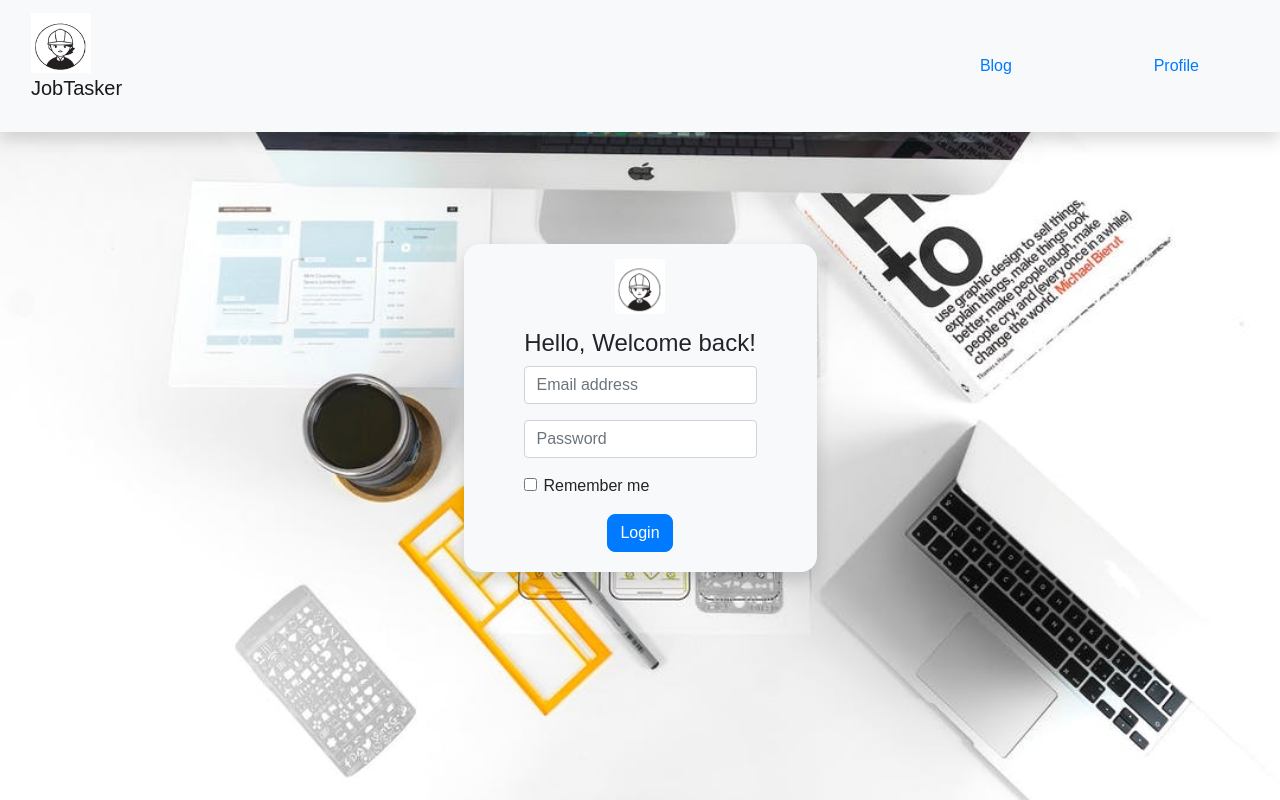
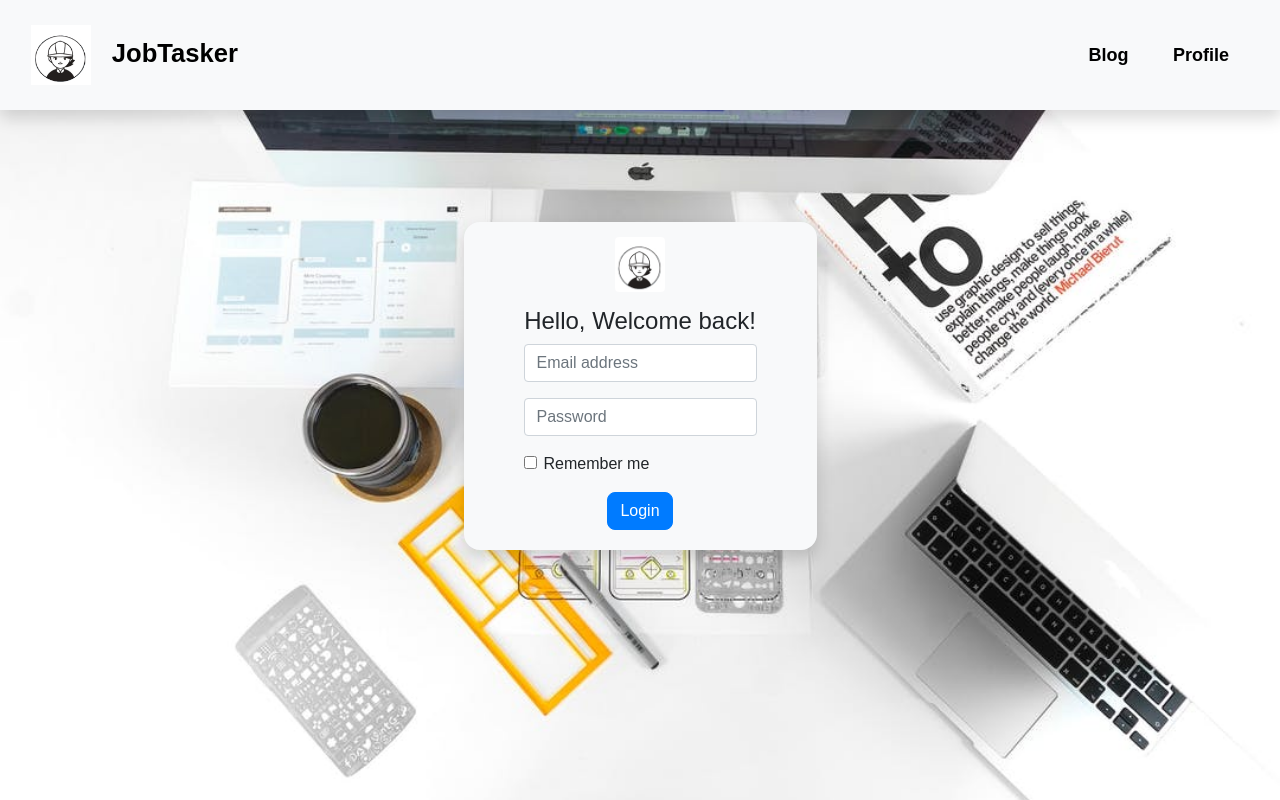
Before and after one commit to argohinori/TUBES-WEBPRO, a plain HTML site: page Login.html in a window 1280 px wide. Drawn offline with nearby package versions, Linux system fonts and the light colour scheme.

Commit message:
Update Login.html

```diff
--- a/Login.html
+++ b/Login.html
@@ -15,9 +15,13 @@
         	<div class="container-fluid">
         		<a class="navbar-brand" href="#">
 	      			<img src="img/logo.jpg" alt="" width="60" height="60">
-	  		 		<p class = "navbartitle">JobTasker</p>
-	  		 		<a class = "navbarlink" id = "navblog" href = "blog.html">Blog</a>
-	  		 		<a class = "navbarlink" id = "navprofile" href = "Login.html">Profile</a>
+	  		 		<ul class = "navlink">
+	  		 			<li><a href = "index.html" id = "titlehead">JobTasker</a></li>
+	  		 		</ul>
+	  		 		<ul class = "navlink">
+						<li><a href="Blog.html">Blog</a></li>
+          				<li><a href="login.html">Profile</a></li>
+          			</ul>
 		    	</a>
 	    	</div>
 		</nav>
```
